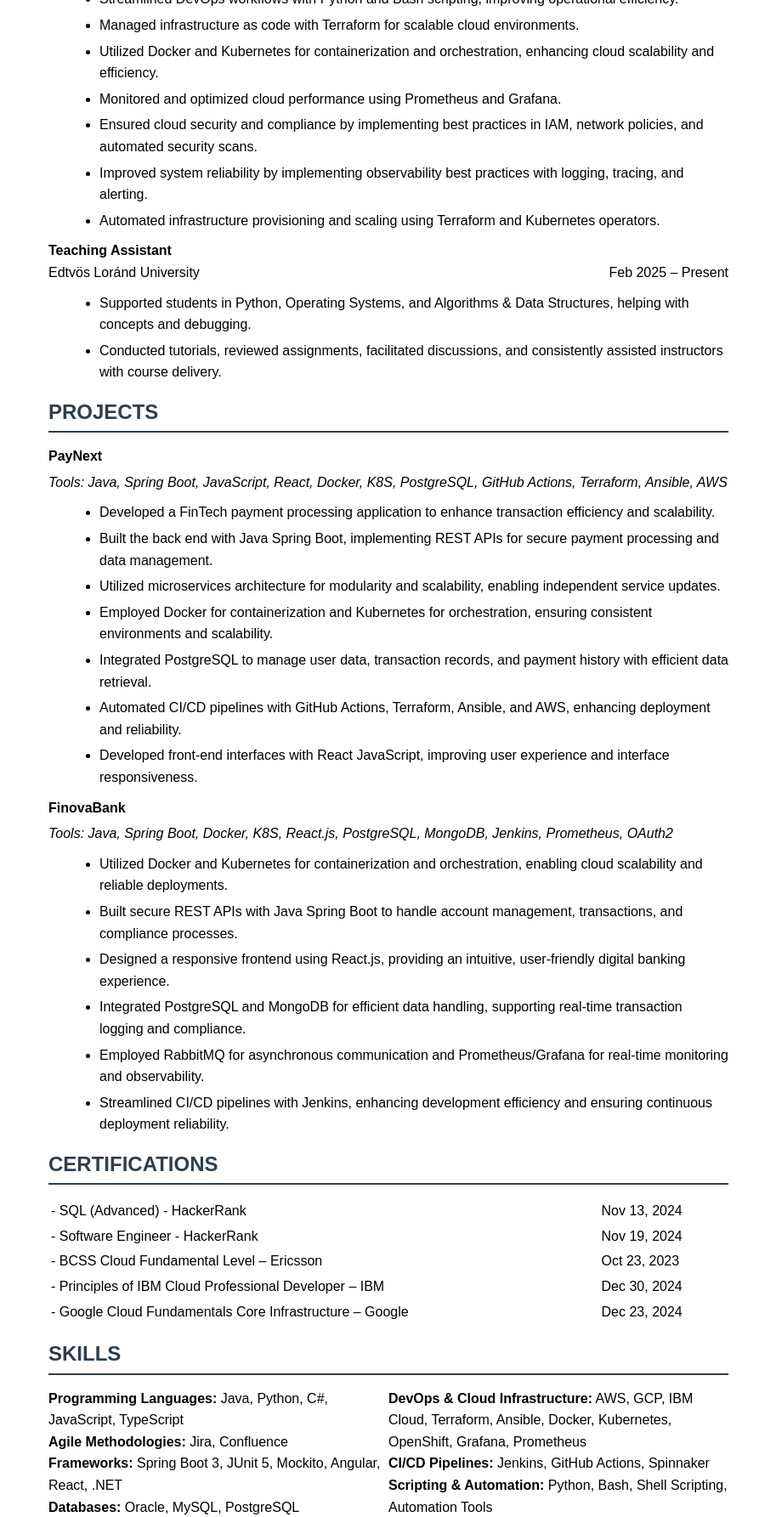
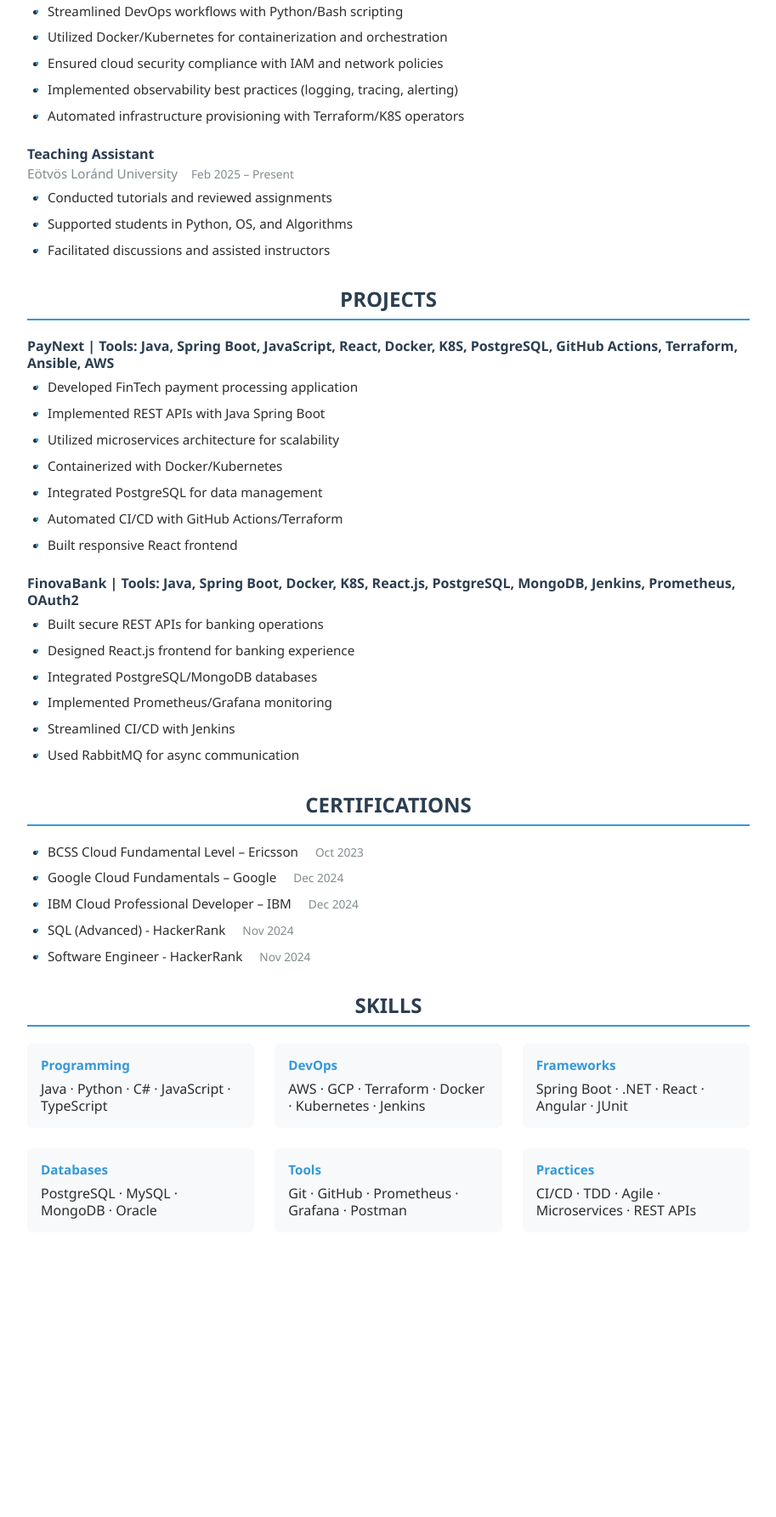
Before and after one commit to abrar2030/Resume, a plain HTML site: page index.html in a window 1280 px wide. Shown: the part 572-2357 px from the top of the page at 85% size, without its empty margins (183-1096 px from the left). After the commit the page ends 2042 px from the top, so only its background shows below. Drawn offline with Linux system fonts and the light colour scheme.

Commit message:
Update index.html

```diff
--- a/index.html
+++ b/index.html
@@ -2,118 +2,256 @@
 <html lang="en">
 <head>
     <meta charset="UTF-8">
+    <meta name="viewport" content="width=device-width, initial-scale=1.0">
     <title>Abrar Ahmed - Resume</title>
     <style>
         body {
-            font-family: Arial, sans-serif;
-            line-height: 1.6;
-            max-width: 800px;
-            margin: 0 auto;
-            padding: 20px;
+            font-family: 'Segoe UI', Tahoma, Geneva, Verdana, sans-serif;
+            line-height: 1.25;
+            max-width: 850px;
+            margin: 20px auto;
+            padding: 0 25px;
+            color: #2d2d2d;
         }
-        h1 { font-size: 24px; margin-bottom: 5px; }
-        .contact-info { margin-bottom: 15px; }
+
+        .header {
+            text-align: center;
+            margin-bottom: 1.5rem;
+        }
+
+        h1 {
+            font-size: 2.4em;
+            margin: 0 0 0.25rem;
+            color: #1a1a1a;
+        }
+
+        .contact-info {
+            margin-bottom: 0.5rem;
+            font-size: 0.95em;
+            color: #4a4a4a;
+        }
+
+        .social-links a {
+            color: #0077b5;
+            text-decoration: none;
+            margin: 0 0.75rem;
+            font-size: 0.9em;
+            transition: opacity 0.2s;
+        }
+
+        .social-links a:hover {
+            opacity: 0.8;
+        }
+
         h2 {
             color: #2c3e50;
-            border-bottom: 2px solid #2c3e50;
-            padding-bottom: 3px;
-            margin: 15px 0;
+            border-bottom: 2px solid #3498db;
+            padding-bottom: 0.5rem;
+            margin: 2rem 0 1.25rem;
+            text-align: center;
+            font-weight: 600;
         }
-        .job-title, .project-title { font-weight: bold; }
-        .company { display: inline-block; }
-        .dates { float: right; }
-        ul { margin: 10px 0 10px 20px; }
-        li { margin-bottom: 5px; }
-        .tools { font-style: italic; margin: 5px 0; }
-        table { width: 100%; margin: 10px 0; }
-        .skills-column { width: 50%; float: left; }
-        .clear { clear: both; }
+
+        .section-item {
+            margin-bottom: 1.5rem;
+        }
+
+        .job-title {
+            font-weight: 600;
+            color: #2c3e50;
+            margin: 0.5rem 0 0.25rem;
+        }
+
+        .company {
+            color: #7f8c8d;
+            font-size: 0.95em;
+        }
+
+        .dates {
+            color: #7f8c8d;
+            font-size: 0.9em;
+            margin-left: 1rem;
+        }
+
+        ul {
+            margin: 0.5rem 0 1rem 1.5rem;
+            padding-left: 0;
+        }
+
+        li {
+            margin-bottom: 0.6rem;
+            font-size: 0.95em;
+            line-height: 1.4;
+            position: relative;
+        }
+
+        li::before {
+            content: "•";
+            color: #3498db;
+            display: inline-block;
+            width: 1em;
+            margin-left: -1em;
+        }
+
+        .project-title {
+            font-weight: 600;
+            color: #2c3e50;
+            margin: 1rem 0 0.5rem;
+        }
+
+        .tools {
+            font-style: italic;
+            color: #7f8c8d;
+            font-size: 0.9em;
+            margin-bottom: 0.75rem;
+        }
+
+        .skills-grid {
+            display: grid;
+            grid-template-columns: repeat(auto-fit, minmax(250px, 1fr));
+            gap: 1.5rem;
+            margin: 1rem 0;
+        }
+
+        .skill-category {
+            padding: 1rem;
+            background: #f8f9fa;
+            border-radius: 6px;
+        }
+
+        .skill-category strong {
+            display: block;
+            color: #3498db;
+            margin-bottom: 0.5rem;
+            font-size: 0.95em;
+        }
+
+        @media (max-width: 768px) {
+            body {
+                padding: 0 15px;
+            }
+
+            h1 {
+                font-size: 2rem;
+            }
+
+            .skills-grid {
+                grid-template-columns: 1fr;
+            }
+        }
     </style>
 </head>
 <body>
+    <div class="header">
         <h1>Abrar Ahmed</h1>
         <div class="contact-info">
-        abrarahmedpei@gmail.com | Budapest, Hungary | +36202673343<br>
-        <strong>LinkedIn:</strong> Abrar Ahmed (GitHub); Abrar Ahmed [HackerRank: Abrar Ahmed] (Credly: Abrar Ahmed)
+            abrarahmedpei@gmail.com | Budapest, Hungary | +36202673343
+        </div>
+        <div class="social-links">
+            <a href="https://www.linkedin.com/in/abrar2030/" target="_blank">LinkedIn</a>
+            <a href="https://github.com/abrar2030" target="_blank">GitHub</a>
+            <a href="https://www.hackerrank.com/profile/abrar2030" target="_blank">HackerRank</a>
+            <a href="https://www.credly.com/users/abrar-ahmed" target="_blank">Credly</a>
+        </div>
     </div>
 
     <h2>EDUCATION</h2>
-    <div class="job-title">BSc Computer Science | Edtvös Loránd University</div>
-    <div class="dates">Sep 2021 – Jan 2025</div>
+    <div class="section-item">
+        <div class="job-title">BSc Computer Science | Eötvös Loránd University</div>
+        <div class="company">Sep 2021 – Jan 2025</div>
         <div class="tools">Coursework: Data Structures and Algorithms, Object-Oriented Programming, Concurrent Programming, Software Engineering, Software Testing, Databases, Operating Systems, Cloud Computing and DevOps, Distributed Systems, Cybersecurity and Network Protocols</div>
+    </div>
 
     <h2>EXPERIENCE</h2>
+    <div class="section-item">
         <div class="job-title">Software Developer</div>
-    <div class="company">Ericsson</div>
-    <div class="dates">Aug 2023 – Oct 2024</div>
+        <div class="company">Ericsson<span class="dates">Aug 2023 – Oct 2024</span></div>
         <ul>
-        <li>Developed and optimized cloud-based DevOps pipelines and infrastructure in collaboration with cloud architects.</li>
-        <li>Automated cloud deployments using Jenkins, GitHub Actions, and Spinnaker CI/CD pipelines, ensuring speed and reliability.</li>
-        <li>Streamlined DevOps workflows with Python and Bash scripting, improving operational efficiency.</li>
-        <li>Managed infrastructure as code with Terraform for scalable cloud environments.</li>
-        <li>Utilized Docker and Kubernetes for containerization and orchestration, enhancing cloud scalability and efficiency.</li>
-        <li>Monitored and optimized cloud performance using Prometheus and Grafana.</li>
-        <li>Ensured cloud security and compliance by implementing best practices in IAM, network policies, and automated security scans.</li>
-        <li>Improved system reliability by implementing observability best practices with logging, tracing, and alerting.</li>
-        <li>Automated infrastructure provisioning and scaling using Terraform and Kubernetes operators.</li>
+            <li>Automated cloud deployments using Jenkins, GitHub Actions, and Spinnaker CI/CD pipelines</li>
+            <li>Developed and optimized cloud-based DevOps pipelines and infrastructure</li>
+            <li>Managed infrastructure as code with Terraform</li>
+            <li>Monitored and optimized cloud performance using Prometheus/Grafana</li>
+            <li>Streamlined DevOps workflows with Python/Bash scripting</li>
+            <li>Utilized Docker/Kubernetes for containerization and orchestration</li>
+            <li>Ensured cloud security compliance with IAM and network policies</li>
+            <li>Implemented observability best practices (logging, tracing, alerting)</li>
+            <li>Automated infrastructure provisioning with Terraform/K8S operators</li>
         </ul>
+    </div>
 
+    <div class="section-item">
         <div class="job-title">Teaching Assistant</div>
-    <div class="company">Edtvös Loránd University</div>
-    <div class="dates">Feb 2025 – Present</div>
+        <div class="company">Eötvös Loránd University<span class="dates">Feb 2025 – Present</span></div>
         <ul>
-        <li>Supported students in Python, Operating Systems, and Algorithms & Data Structures, helping with concepts and debugging.</li>
-        <li>Conducted tutorials, reviewed assignments, facilitated discussions, and consistently assisted instructors with course delivery.</li>
+            <li>Conducted tutorials and reviewed assignments</li>
+            <li>Supported students in Python, OS, and Algorithms</li>
+            <li>Facilitated discussions and assisted instructors</li>
         </ul>
+    </div>
 
     <h2>PROJECTS</h2>
-    <div class="project-title">PayNext</div>
-    <div class="tools">Tools: Java, Spring Boot, JavaScript, React, Docker, K8S, PostgreSQL, GitHub Actions, Terraform, Ansible, AWS</div>
+    <div class="section-item">
+        <div class="project-title">PayNext | Tools: Java, Spring Boot, JavaScript, React, Docker, K8S, PostgreSQL, GitHub Actions, Terraform, Ansible, AWS</div>
         <ul>
-        <li>Developed a FinTech payment processing application to enhance transaction efficiency and scalability.</li>
-        <li>Built the back end with Java Spring Boot, implementing REST APIs for secure payment processing and data management.</li>
-        <li>Utilized microservices architecture for modularity and scalability, enabling independent service updates.</li>
-        <li>Employed Docker for containerization and Kubernetes for orchestration, ensuring consistent environments and scalability.</li>
-        <li>Integrated PostgreSQL to manage user data, transaction records, and payment history with efficient data retrieval.</li>
-        <li>Automated CI/CD pipelines with GitHub Actions, Terraform, Ansible, and AWS, enhancing deployment and reliability.</li>
-        <li>Developed front-end interfaces with React JavaScript, improving user experience and interface responsiveness.</li>
+            <li>Developed FinTech payment processing application</li>
+            <li>Implemented REST APIs with Java Spring Boot</li>
+            <li>Utilized microservices architecture for scalability</li>
+            <li>Containerized with Docker/Kubernetes</li>
+            <li>Integrated PostgreSQL for data management</li>
+            <li>Automated CI/CD with GitHub Actions/Terraform</li>
+            <li>Built responsive React frontend</li>
         </ul>
+    </div>
 
-    <div class="project-title">FinovaBank</div>
-    <div class="tools">Tools: Java, Spring Boot, Docker, K8S, React.js, PostgreSQL, MongoDB, Jenkins, Prometheus, OAuth2</div>
+    <div class="section-item">
+        <div class="project-title">FinovaBank | Tools: Java, Spring Boot, Docker, K8S, React.js, PostgreSQL, MongoDB, Jenkins, Prometheus, OAuth2</div>
         <ul>
-        <li>Utilized Docker and Kubernetes for containerization and orchestration, enabling cloud scalability and reliable deployments.</li>
-        <li>Built secure REST APIs with Java Spring Boot to handle account management, transactions, and compliance processes.</li>
-        <li>Designed a responsive frontend using React.js, providing an intuitive, user-friendly digital banking experience.</li>
-        <li>Integrated PostgreSQL and MongoDB for efficient data handling, supporting real-time transaction logging and compliance.</li>
-        <li>Employed RabbitMQ for asynchronous communication and Prometheus/Grafana for real-time monitoring and observability.</li>
-        <li>Streamlined CI/CD pipelines with Jenkins, enhancing development efficiency and ensuring continuous deployment reliability.</li>
+            <li>Built secure REST APIs for banking operations</li>
+            <li>Designed React.js frontend for banking experience</li>
+            <li>Integrated PostgreSQL/MongoDB databases</li>
+            <li>Implemented Prometheus/Grafana monitoring</li>
+            <li>Streamlined CI/CD with Jenkins</li>
+            <li>Used RabbitMQ for async communication</li>
         </ul>
+    </div>
 
     <h2>CERTIFICATIONS</h2>
-    <table>
-        <tr><td>- SQL (Advanced) - HackerRank</td><td>Nov 13, 2024</td></tr>
-        <tr><td>- Software Engineer - HackerRank</td><td>Nov 19, 2024</td></tr>
-        <tr><td>- BCSS Cloud Fundamental Level – Ericsson</td><td>Oct 23, 2023</td></tr>
-        <tr><td>- Principles of IBM Cloud Professional Developer – IBM</td><td>Dec 30, 2024</td></tr>
-        <tr><td>- Google Cloud Fundamentals Core Infrastructure – Google</td><td>Dec 23, 2024</td></tr>
-    </table>
+    <div class="section-item">
+        <ul>
+            <li>BCSS Cloud Fundamental Level – Ericsson <span class="dates">Oct 2023</span></li>
+            <li>Google Cloud Fundamentals – Google <span class="dates">Dec 2024</span></li>
+            <li>IBM Cloud Professional Developer – IBM <span class="dates">Dec 2024</span></li>
+            <li>SQL (Advanced) - HackerRank <span class="dates">Nov 2024</span></li>
+            <li>Software Engineer - HackerRank <span class="dates">Nov 2024</span></li>
+        </ul>
+    </div>
 
     <h2>SKILLS</h2>
-    <div class="skills-column">
-        <strong>Programming Languages:</strong> Java, Python, C#, JavaScript, TypeScript<br>
-        <strong>Agile Methodologies:</strong> Jira, Confluence<br>
-        <strong>Frameworks:</strong> Spring Boot 3, JUnit 5, Mockito, Angular, React, .NET<br>
-        <strong>Databases:</strong> Oracle, MySQL, PostgreSQL
+    <div class="skills-grid">
+        <div class="skill-category">
+            <strong>Programming</strong>
+            Java · Python · C# · JavaScript · TypeScript
         </div>
-    <div class="skills-column">
-        <strong>DevOps & Cloud Infrastructure:</strong> AWS, GCP, IBM Cloud, Terraform, Ansible, Docker, Kubernetes, OpenShift, Grafana, Prometheus<br>
-        <strong>CI/CD Pipelines:</strong> Jenkins, GitHub Actions, Spinnaker<br>
-        <strong>Scripting & Automation:</strong> Python, Bash, Shell Scripting, Automation Tools<br>
-        <strong>Testing:</strong> Unit Testing, Integration Testing, Test-Driven Development<br>
-        <strong>API Testing:</strong> Postman<br>
-        <strong>Version Control:</strong> Git, GitHub, Gerrit
+        <div class="skill-category">
+            <strong>DevOps</strong>
+            AWS · GCP · Terraform · Docker · Kubernetes · Jenkins
         </div>
-    <div class="clear"></div>
+        <div class="skill-category">
+            <strong>Frameworks</strong>
+            Spring Boot · .NET · React · Angular · JUnit
+        </div>
+        <div class="skill-category">
+            <strong>Databases</strong>
+            PostgreSQL · MySQL · MongoDB · Oracle
+        </div>
+        <div class="skill-category">
+            <strong>Tools</strong>
+            Git · GitHub · Prometheus · Grafana · Postman
+        </div>
+        <div class="skill-category">
+            <strong>Practices</strong>
+            CI/CD · TDD · Agile · Microservices · REST APIs
+        </div>
+    </div>
 </body>
 </html>
```
Lines whose indentation alone changed are shown as unchanged.
